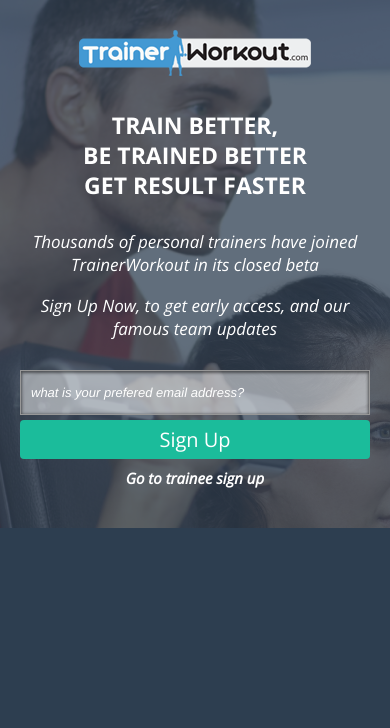
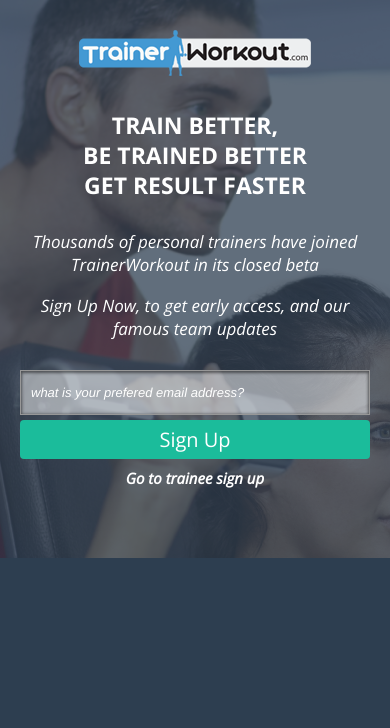
Before and after one commit to nicnhus22/nicnhus.github.io, a PHP site: page / in a window 390 px wide. Shown: the top 728 px of the page. Run offline with PHP 8.4, Linux system fonts and the light colour scheme; some libraries are stand-ins or nearby versions.

```diff
--- a/css/newaddedcss.css
+++ b/css/newaddedcss.css
@@ -279,7 +279,7 @@ footer .left-quote {
 	}
 	.signup-container {
 		padding-top: 30px;
-		padding-bottom: 0px;
+		padding-bottom: 30px;
 	}
 	.form-box .form-content {
 		width:100%;
```
